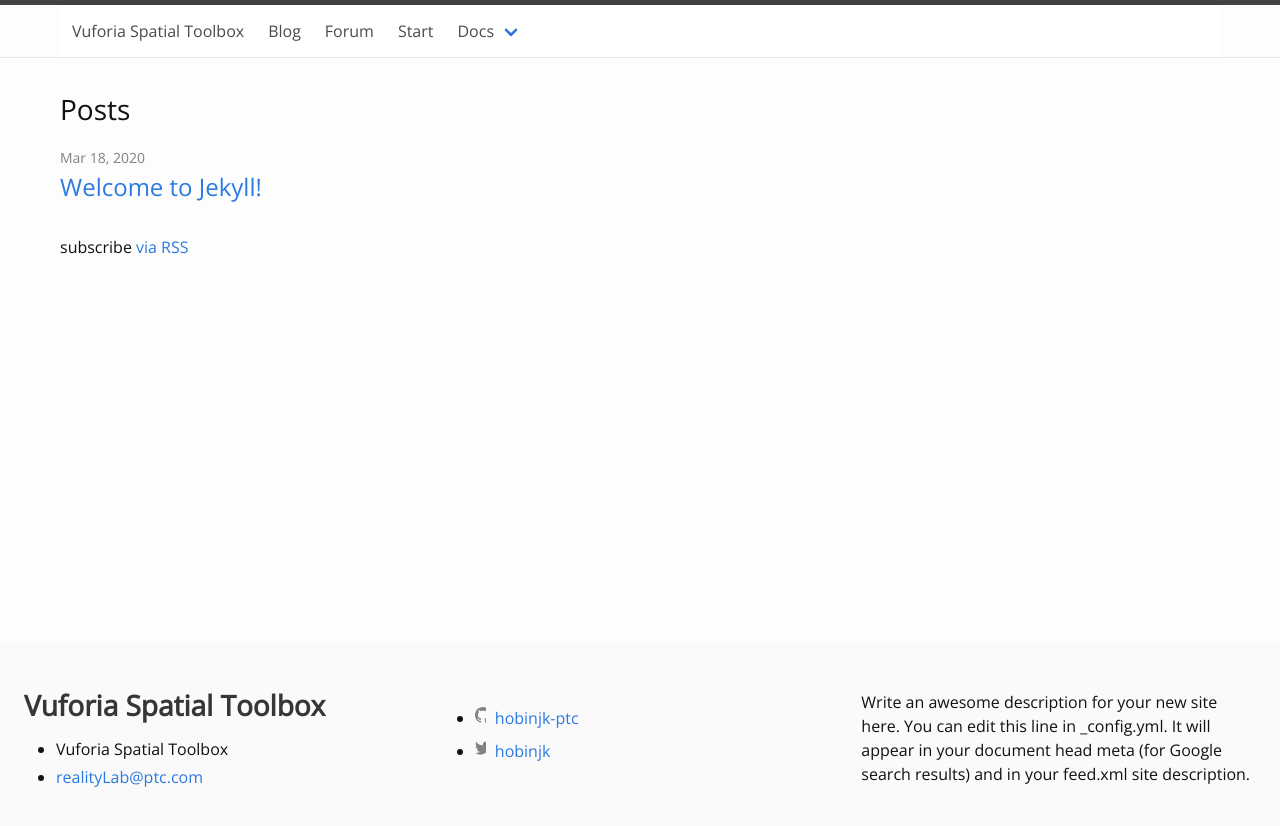
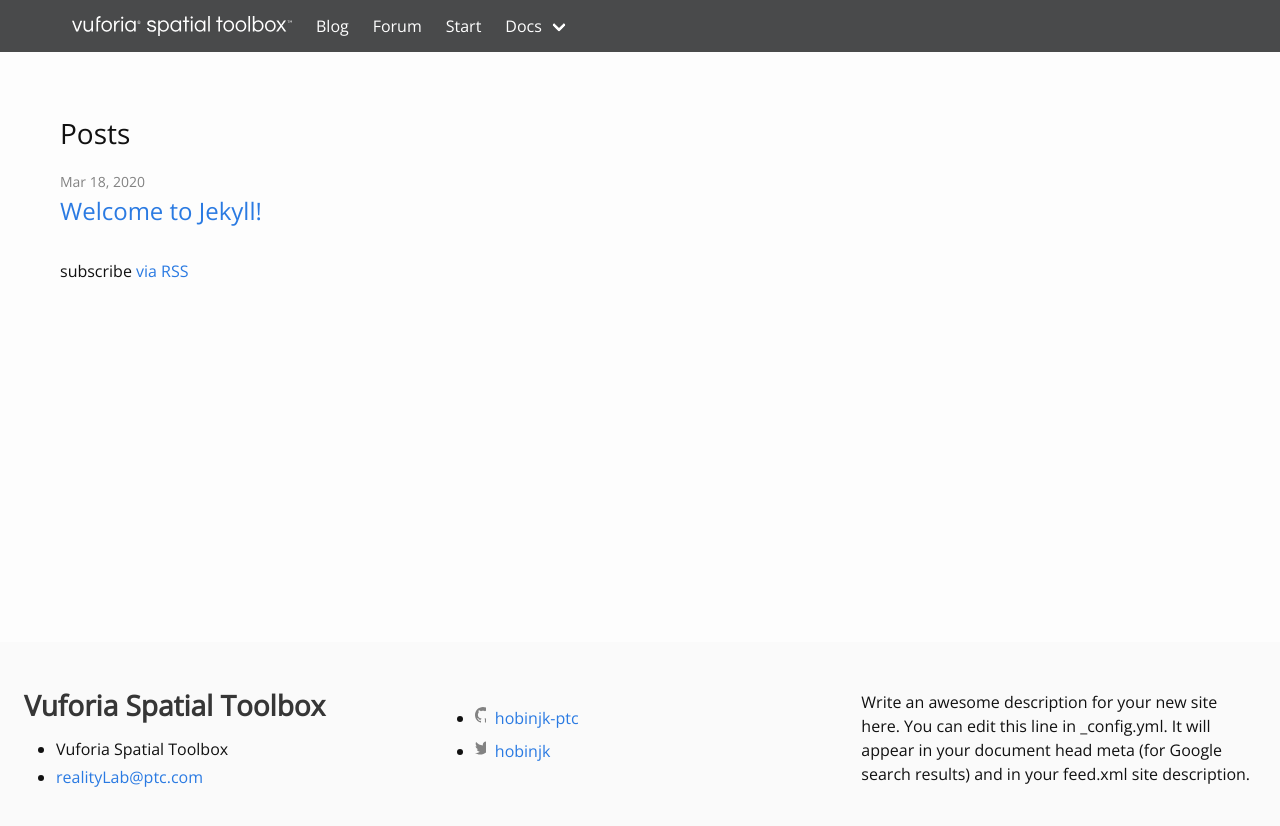
Before and after one commit to ptcrealitylab/Spatial-Toolbox-WebPage, a Jekyll site: the page built from index.markdown, in a window 1280 px wide. Shown: the top 826 px of the page. Built offline with Jekyll 4.4.1, drawn with Linux system fonts in a browser that asks for light colours.

Commit message:
Style navbar nicely

```diff
--- a/_includes/header.html
+++ b/_includes/header.html
@@ -4,10 +4,10 @@
     {%- assign default_paths = site.pages | map: "path" -%}
     {%- assign page_paths = site.header_pages | default: default_paths -%}
 
-    <nav class="navbar" role="navigation" aria-label="main navigation">
+    <nav class="navbar is-dark" role="navigation" aria-label="main navigation">
       <div class="navbar-brand">
         <a class="navbar-item" href="{{ "/" | relative_url }}">
-          {{ site.title | escape }}
+          <img alt="{{ site.title | escape }}" src="{{ "/resources/vuforia-spatialtoolbox-darkBG.svg" | relative_url }}" width="220" height="40"/>
         </a>
 
         <a role="button" class="navbar-burger burger" aria-label="menu" aria-expanded="false" data-target="navbarBasicExample">
--- a/_layouts/home.html
+++ b/_layouts/home.html
@@ -7,7 +7,11 @@
     <h1 class="page-heading">{{ page.title }}</h1>
   {%- endif -%}
 
-  {{ content }}
+  <article class="post h-entry" itemscope itemtype="http://schema.org/BlogPosting">
+    <div class="post-content e-content" itemprop="articleBody">
+      {{ content }}
+    </div>
+  </article>
 
   {%- if site.posts.size > 0 -%}
     <h2 class="post-list-heading">{{ page.list_title | default: "Posts" }}</h2>
--- a/_sass/minima/_layout.scss
+++ b/_sass/minima/_layout.scss
@@ -2,12 +2,14 @@
  * Site header
  */
 .site-header {
-  border-top: 5px solid $grey-color-dark;
-  border-bottom: 1px solid $grey-color-light;
-  min-height: $spacing-unit * 1.865;
+  background: #494a4b;
 
   // Positioning context for the mobile navigation icon
   position: relative;
+}
+
+.site-header .navbar {
+  background: none;
 }
 
 .site-title {
```
Also changed, not shown: resources/vuforia-spatialtoolbox-darkBG.svg (added).
